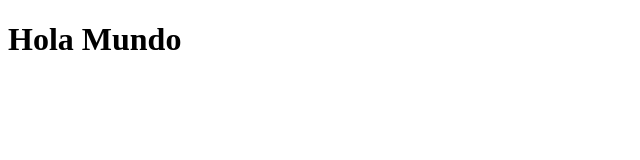
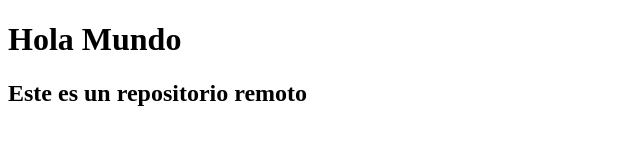
Before and after one commit to adandue/preworkWindows, a plain HTML site: page index.html in a window 1280 px wide. Shown: the whole page, without its empty margins (0-640 px from the left). Drawn offline with Linux system fonts and the light colour scheme.

Commit message:
Segundo commit

```diff
--- a/index.html
+++ b/index.html
@@ -8,6 +8,7 @@
 <body>
     <div>
         <h1>Hola Mundo</h1>
+        <h2>Este es un repositorio remoto</h2>
     </div>
 </body>
 </html>
```
